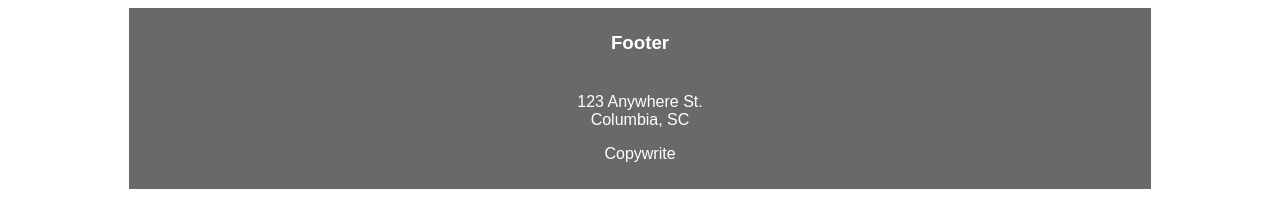
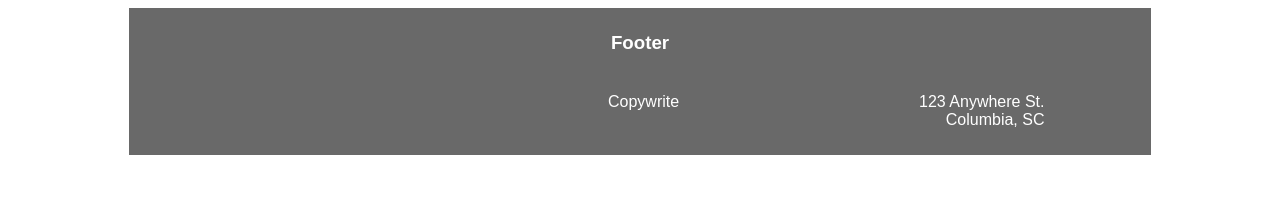
Before and after one commit to fschein2/fschein2.github.io, a plain HTML site: page assignments/assignment3/index.html in a window 1280 px wide. Shown: the part 823-1020 px from the top of the page. After the commit the page ends 986 px from the top, so only its background shows below. Drawn offline with Linux system fonts and the light colour scheme.

Commit message:
updated assignment 3

```diff
--- a/assignments/assignment3/styles.css
+++ b/assignments/assignment3/styles.css
@@ -134,8 +134,20 @@ footer {
         padding: 4% 15% 4% 15%;
     }
 
-    #pictures ul {
-        justify-content: space-evenly;
+    #footer-content {
+        display: flex;
+        flex-direction: row-reverse;
+        justify-content: center;
+        justify-content: space-between;
+    }
+
+    #address {
+        text-align: right;
+    }
+
+    #copywrite {
+        position: absolute;
+        left: 47.5%;
     }
 
 }
```
